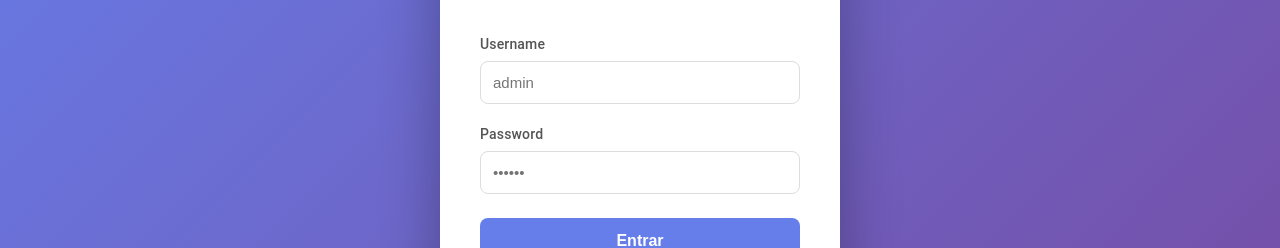
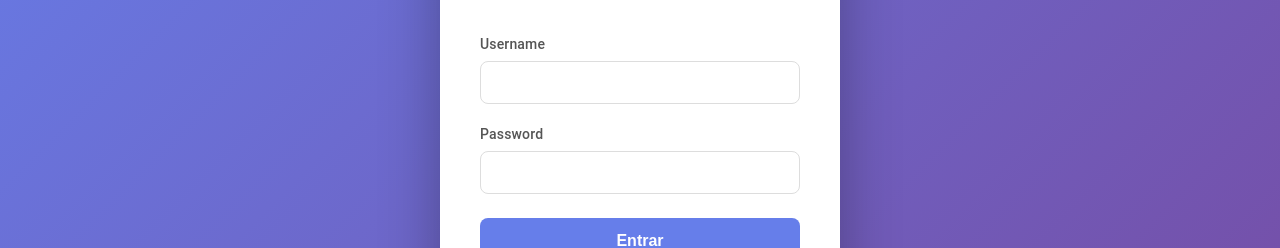
Before and after one commit to rozaytech/vmp-admin-panel, a React (Vite) app: page /login in a window 1280 px wide. Shown: the part 304-552 px from the top of the page. Built offline with nearby package versions, Linux system fonts and the light colour scheme; no server answers.

Commit message:
fix: Remove placeholders de sugestão no login (campos em branco)

```diff
--- a/src/pages/Login.jsx
+++ b/src/pages/Login.jsx
@@ -71,7 +71,7 @@ export default function Login() {
           </label>
           <input
             type="text"
-            placeholder="admin"
+            placeholder=""
             value={username}
             onChange={(e) => setUsername(e.target.value)}
             style={{
@@ -91,7 +91,7 @@ export default function Login() {
           </label>
           <input
             type="password"
-            placeholder="••••••"
+            placeholder=""
             value={password}
             onChange={(e) => setPassword(e.target.value)}
             style={{
```
